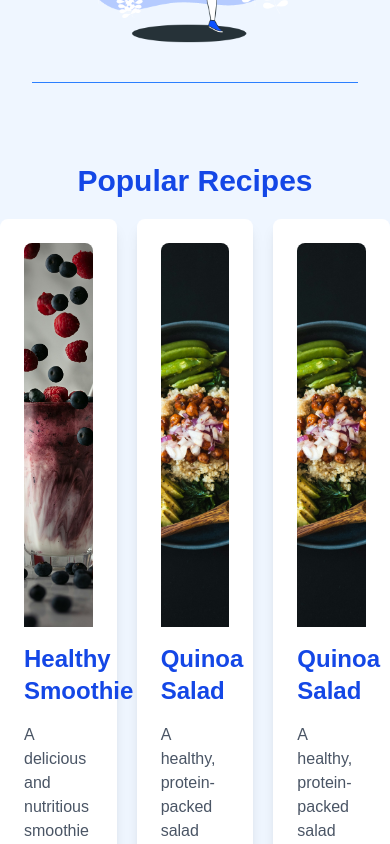
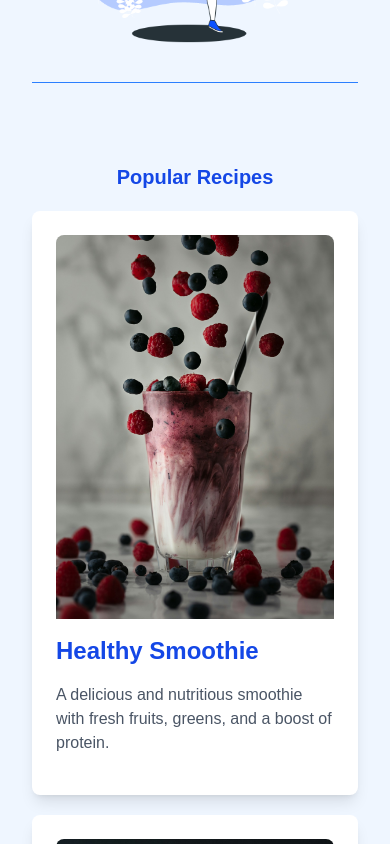
Before and after one commit to roumaiss/live_better_front, a Next.js app: page / in a window 390 px wide. Shown: the part 680-1524 px from the top of the page. Built offline with nearby package versions, Linux system fonts and the light colour scheme.

Commit message:
responsive recepies section

```diff
--- a/src/app/page.jsx
+++ b/src/app/page.jsx
@@ -56,7 +56,7 @@ export default function Home() {
             </div>
 
             {/* Hero Section */}
-            <div className="flex flex-col lg:flex-row items-center justify-between max-w-screen-xl  mx-[2rem] lg:mx-[5rem] bg-blue-50 border-b border-blue-500 my-10">
+            <div className="flex flex-col lg:flex-row items-center justify-between max-w-screen-xl  mx-[2rem] lg:mx-[5rem] bg-blue-50 border-b border-blue-500 my-10 lg:my-0">
                 {/* Text on the left */}
                 <div className="w-full lg:w-1/2 mb-10 lg:mb-20">
                     <h1 className=" text-2xl md:text-3xl lg:text-5xl text-blue-700 font-bold mb-4">
@@ -86,12 +86,12 @@ export default function Home() {
             </div>
 
             {/* Grid Section for Recipes */}
-            <div className="max-w-screen-xl mx-auto py-10">
-                <h2 className="text-3xl font-bold text-center text-blue-700 mb-5">
+            <div className="max-w-screen-xl  py-10 mx-[2rem] lg:mx-[5rem] ">
+                <h2 className="text-xl md:text-2xl lg:text-3xl font-bold text-center text-blue-700 mb-5">
                     Popular Recipes
                 </h2>
 
-                <div className="grid grid-cols-3 gap-5">
+                <div className="grid grid-cols-1 md:grid-cols-2 lg:grid-cols-3 gap-5">
                     {recipes.map((recipe) => (
                         <div
                             key={recipe.id}
```
